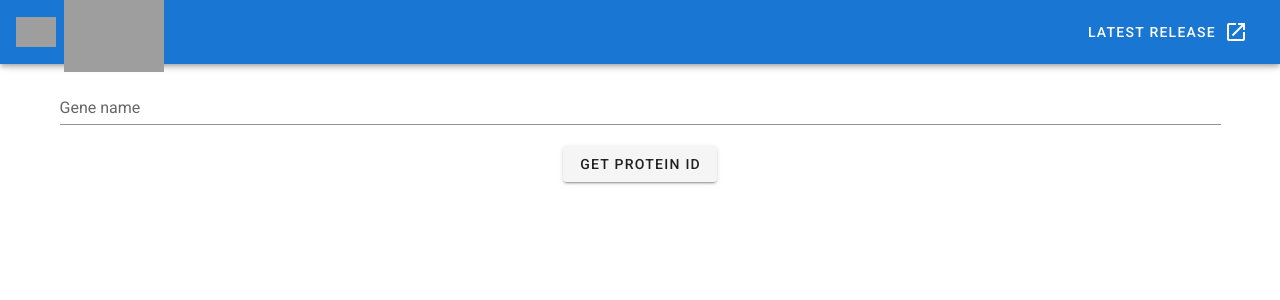
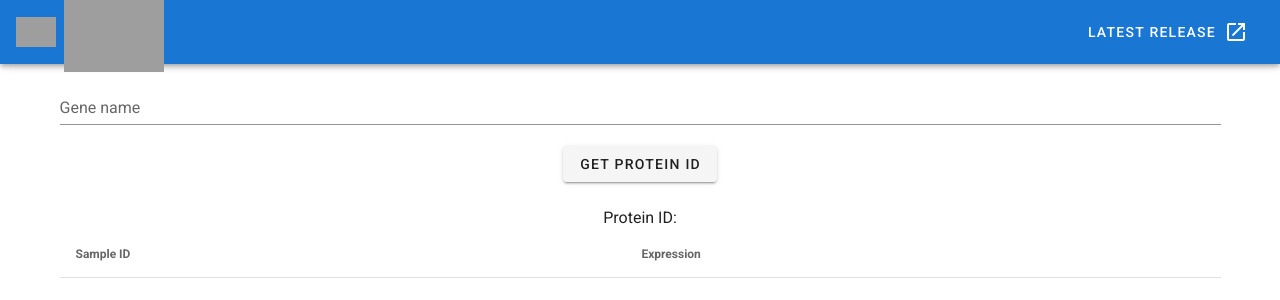
Before and after one commit to kusterlab/proteomicsdb-vue-workshop, a Vue app: page / in a window 1280 px wide. Shown: the top 300 px of the page. Built offline with nearby package versions, Linux system fonts and the light colour scheme; grey boxes are pictures that could not be loaded.

Commit message:
Added table with protein expression

```diff
--- a/src/components/ProteinCorrelation.vue
+++ b/src/components/ProteinCorrelation.vue
@@ -11,7 +11,34 @@
             @click="updateProteinId">
             Get Protein ID
         </v-btn>
-        {{ proteinId }}
+      </v-col>
+    </v-row>
+    <v-row class="text-center">
+      <v-col cols="12">
+        <span>Protein ID: {{ proteinId }}</span>
+        <v-simple-table>
+            <template v-slot:default>
+              <thead>
+                <tr>
+                  <th class="text-left">
+                    Sample ID
+                  </th>
+                  <th class="text-left">
+                    Expression
+                  </th>
+                </tr>
+              </thead>
+              <tbody>
+                <tr
+                  v-for="item in proteinExpressions"
+                  :key="item.SAMPLE_ID"
+                >
+                  <td>{{ item.SAMPLE_ID }}</td>
+                  <td>{{ item.EXPRESSION }}</td>
+                </tr>
+              </tbody>
+            </template>
+        </v-simple-table>
       </v-col>
     </v-row>
   </v-container>
@@ -61,7 +88,6 @@ export default {
                 .then(response => {
                   if (response.data.d.results.length > 0) {
                     this.proteinExpressions = response.data.d.results
-                    console.log(this.proteinExpressions)
                   } else {
                     this.proteinExpressions = []
                   }
```
